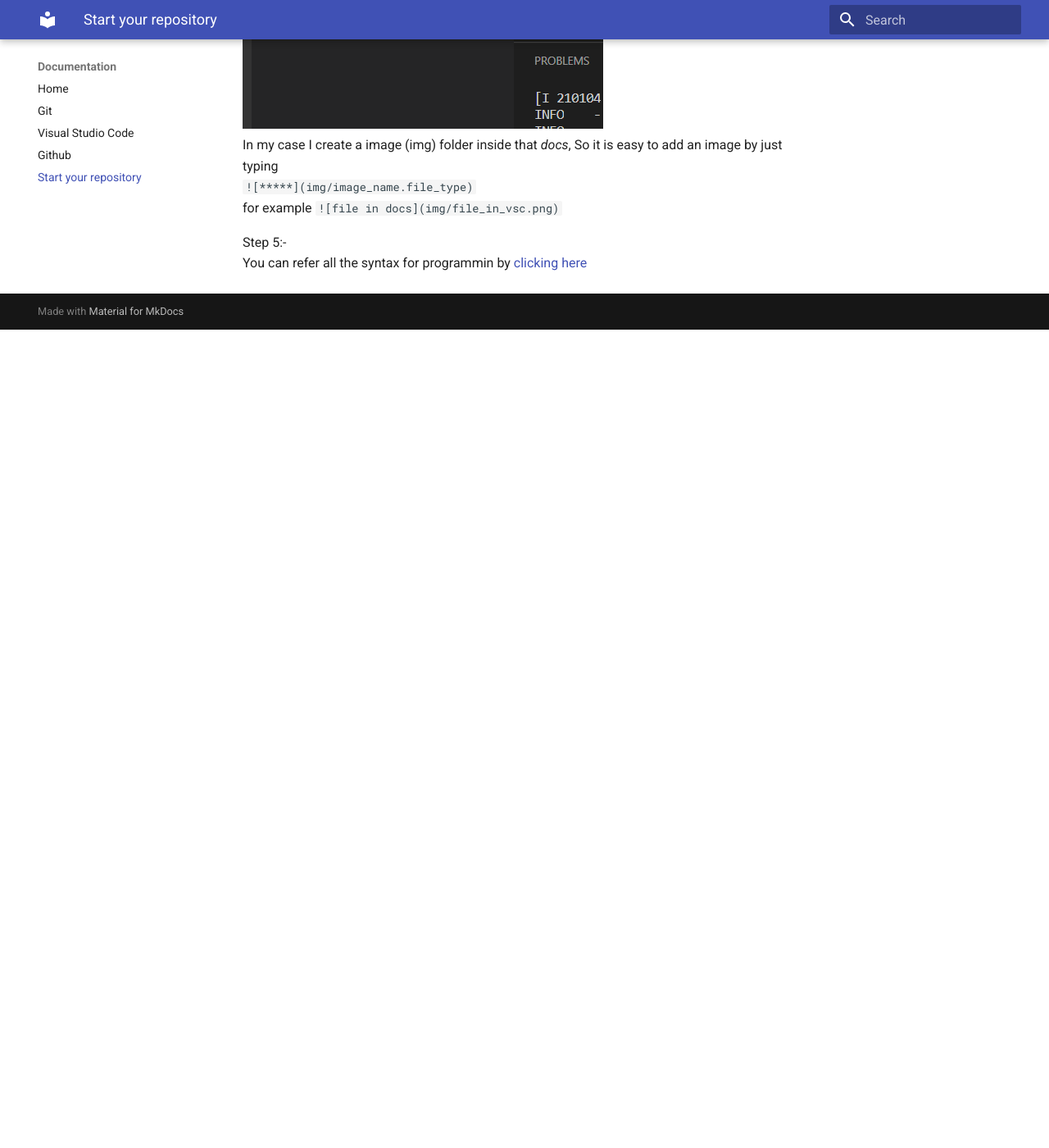
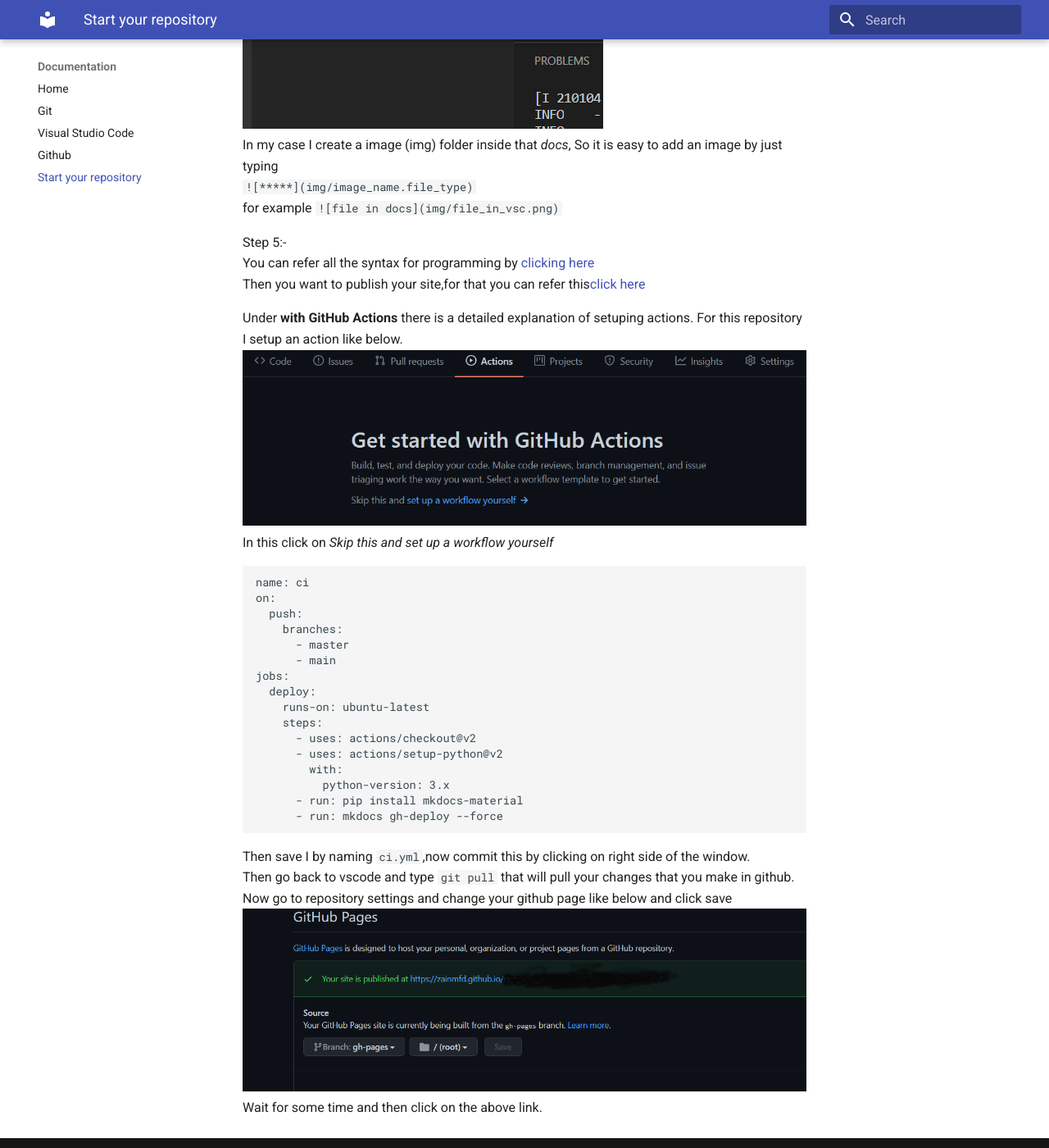
Before and after one commit to zainmfd/Documentation, an MkDocs documentation site: the page built from docs/start-repository.md, in a window 1280 px wide and 1400 px high, scrolled down 7296 px. Shown: the whole window at 82% size. Built offline with MkDocs 1.6.1 and Material for MkDocs 9.7.7, drawn with Linux system fonts in a browser that asks for light colours; before the commit the page ends 7698 px from its top, so only the background shows below that.

Commit message:
add how to setup action and github pages

````diff
--- a/docs/start-repository.md
+++ b/docs/start-repository.md
@@ -62,4 +62,32 @@
 for example ```![file in docs](img/file_in_vsc.png) ```
 
   Step 5:-
-You can refer all the syntax for programmin by [clicking here](https://guides.github.com/features/mastering-markdown/)
+You can refer all the syntax for programming by [clicking here](https://guides.github.com/features/mastering-markdown/)
+Then you want to publish your site,for that you can refer this[click here](https://squidfunk.github.io/mkdocs-material/publishing-your-site/)
+
+Under **with GitHub Actions** there is a detailed explanation of setuping actions. For this repository I setup an action like below.
+![set up action](img/setupac.png)
+In this click on *Skip this and set up a workflow yourself*
+```  yaml
+name: ci
+on:
+  push:
+    branches:
+      - master
+      - main
+jobs:
+  deploy:
+    runs-on: ubuntu-latest
+    steps:
+      - uses: actions/checkout@v2
+      - uses: actions/setup-python@v2
+        with:
+          python-version: 3.x
+      - run: pip install mkdocs-material
+      - run: mkdocs gh-deploy --force
+```
+Then save I by naming ```ci.yml```,now commit this by clicking on right side of the window.
+Then go back to vscode and type ```git pull``` that will pull your changes that you make in github.
+Now go to repository settings and change your github page like below and click save
+![github pg](img/githubpg.png)
+Wait for some time and then click on the above link.
````
Also changed, not shown: docs/img/githubpg.png (added), docs/img/setupac.png (added).
